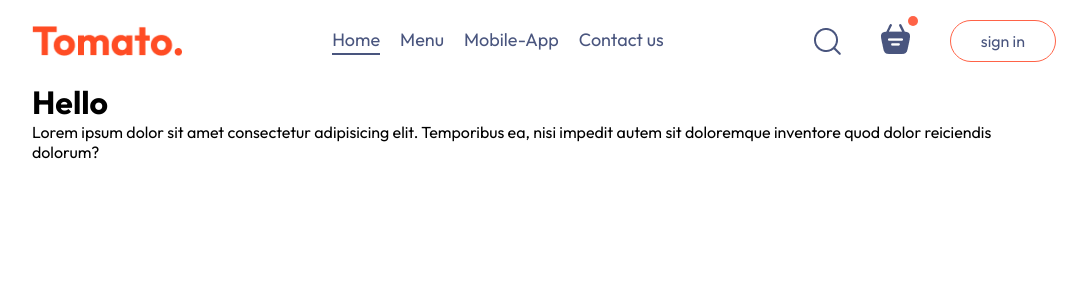
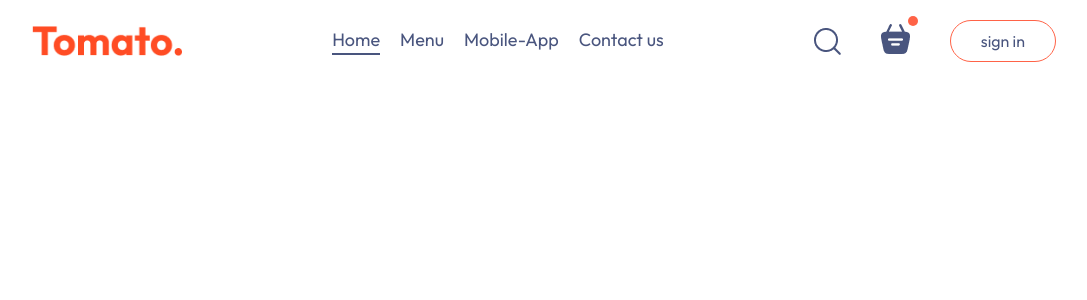
Before and after one commit to MDSALMAN-7/React-Food-Delivery-App, a React (Vite) app: page / in a window 1280 px wide. Shown: the top 300 px of the page, without its empty margins (96-1183 px from the left). Built offline with nearby package versions, Linux system fonts and the light colour scheme; a web font is replaced by a local one.

Commit message:
checking

```diff
--- a/src/pages/Home/Home.jsx
+++ b/src/pages/Home/Home.jsx
@@ -4,8 +4,7 @@ import './Home.css';
 const Home = () => {
   return (
     <div>
-      <h1> Hello</h1>
-      <p>Lorem ipsum dolor sit amet consectetur adipisicing elit. Temporibus ea, nisi impedit autem sit doloremque inventore quod dolor reiciendis dolorum?</p>
+
     </div>
   )
 }
```
